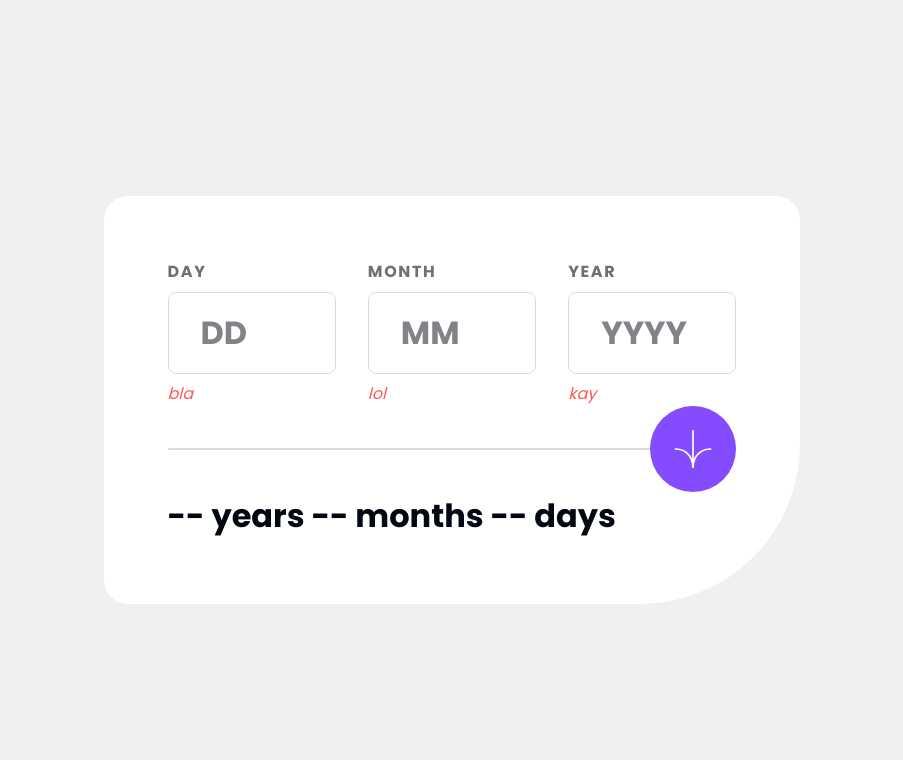
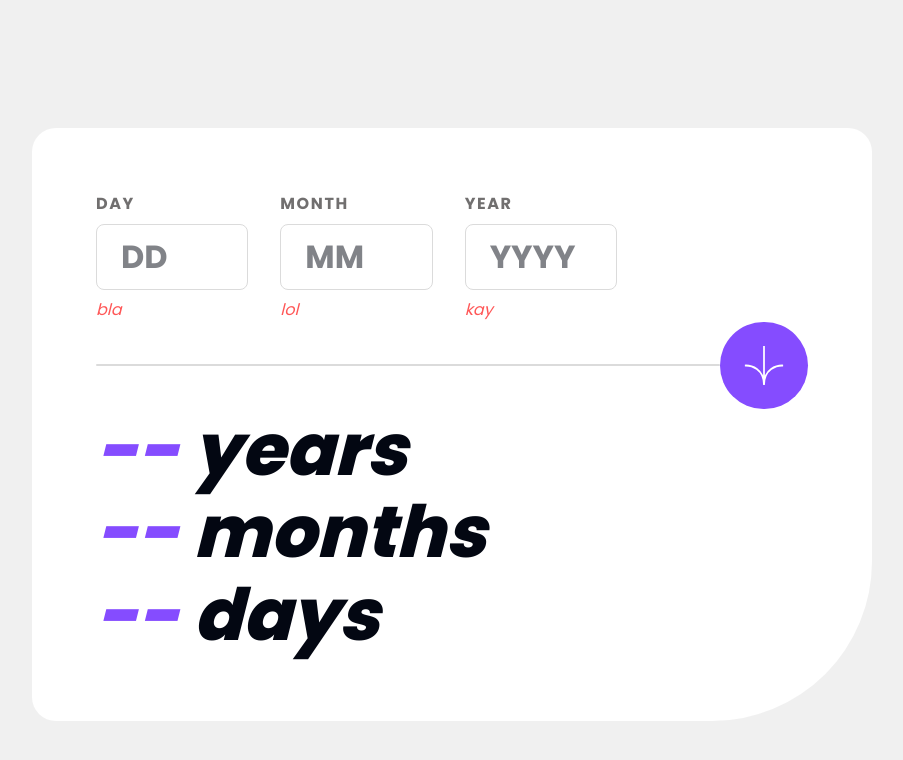
Before and after one commit to lilKriT/fem-age-calculator-app, a Next.js app: page / in a window 1280 px wide. Shown: the top 760 px of the page, without its empty margins (188-1091 px from the left). Built offline with nearby package versions, Linux system fonts and the light colour scheme.

Commit message:
Some work.

```diff
--- a/app/globals.css
+++ b/app/globals.css
@@ -47,7 +47,7 @@ body {
   }
 
   input {
-    @apply w-[calc(5ch+4rem)] px-8 py-4 border border-gray-200 rounded-lg;
+    @apply w-[calc(5ch+3rem)] px-6 py-2 border border-gray-200 rounded-lg;
   }
 
   span.error {
--- a/app/page.tsx
+++ b/app/page.tsx
@@ -13,7 +13,7 @@ export default function Home() {
 
   return (
     <section className="min-h-dvh flex items-center justify-center px-8 py-32">
-      <div className="bg-white p-16 rounded-3xl rounded-br-[10rem]">
+      <div className="bg-white w-4/5 max-w-210 p-16 rounded-3xl rounded-br-[10rem]">
         {/* Date form */}
         <form className="flex gap-8">
           <label className="label">
@@ -38,7 +38,7 @@ export default function Home() {
         {/* Decoration */}
         <div className="relative flex justify-end items-center">
           <div className="h-0.5 w-full bg-gray-200 rounded-full"></div>
-          <div className="bg-purple-500 p-6 rounded-full">
+          <div className="bg-purple-500 p-6 rounded-full hover:bg-black motion-safe:duration-300 ease-in-out">
             <Image
               src={"/icon-arrow.svg"}
               aria-hidden="true"
@@ -50,7 +50,17 @@ export default function Home() {
         </div>
 
         {/* Results */}
-        <p>-- years -- months -- days</p>
+        <div className="flex flex-col leading-[1.15] text-[clamp(3rem,8vw,4.5rem)] font-extrabold italic">
+          <span>
+            <span className="text-purple-500">--</span> years
+          </span>
+          <span>
+            <span className="text-purple-500">--</span> months
+          </span>
+          <span>
+            <span className="text-purple-500">--</span> days
+          </span>
+        </div>
       </div>
     </section>
   );
```
